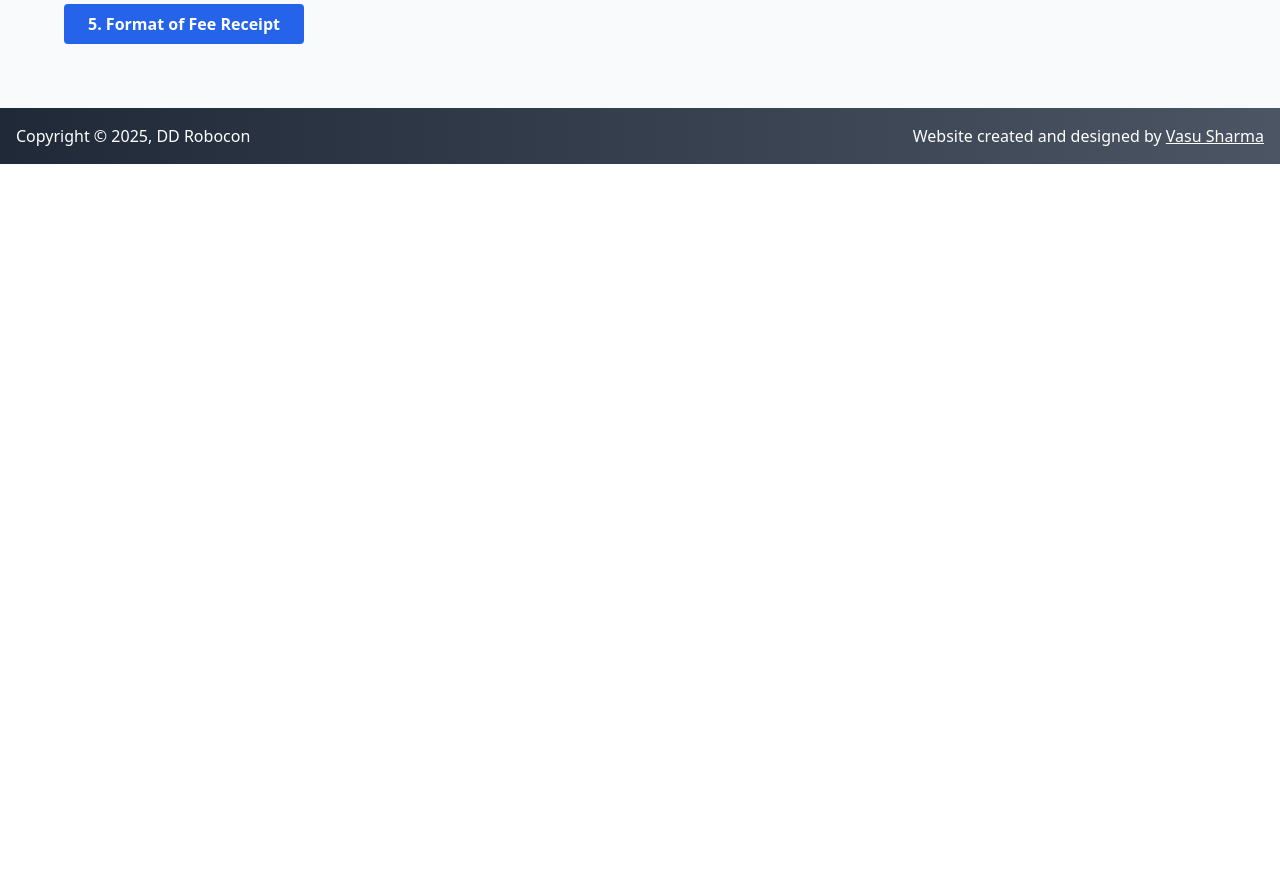
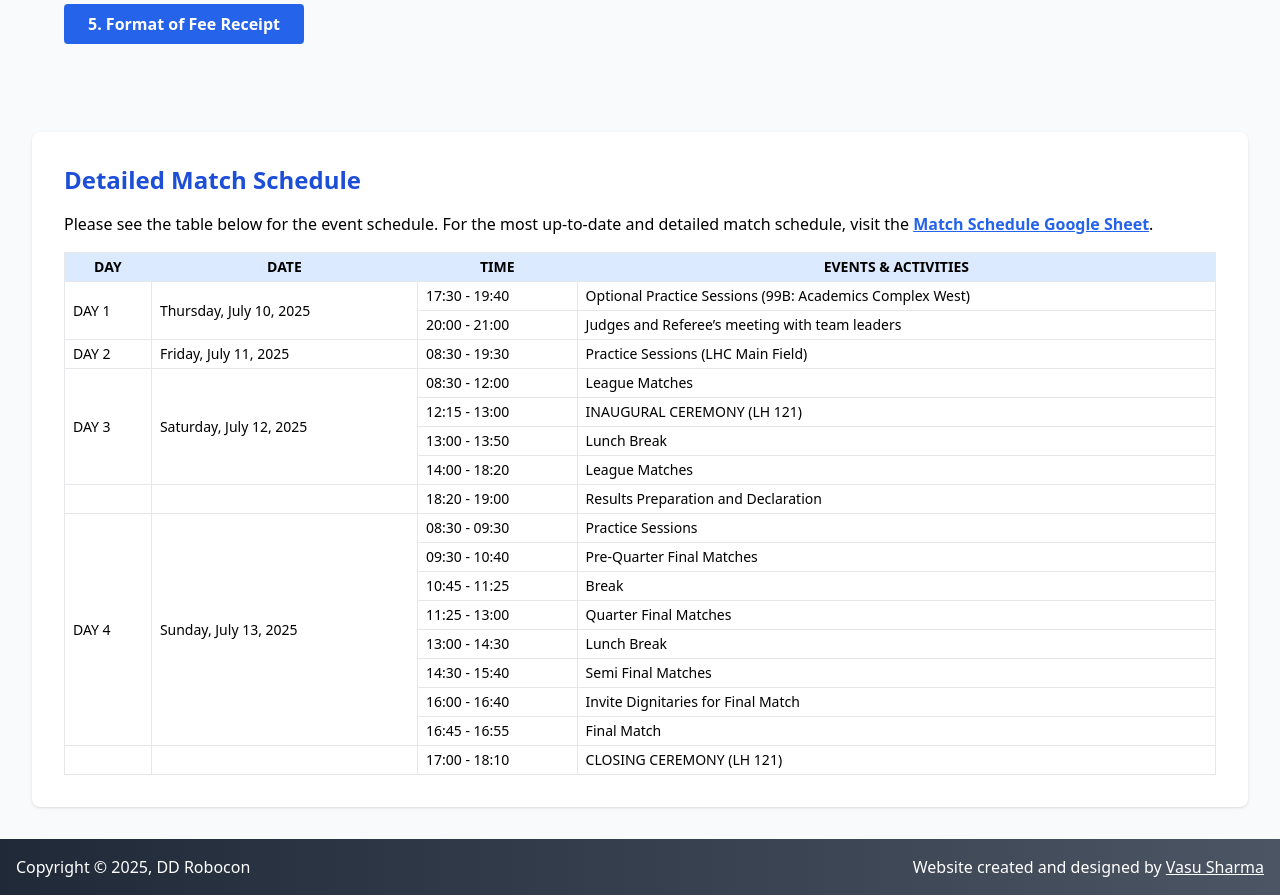
Before and after one commit to vasusharma-code/DD-Robocon, a React (Create React App) app: page /final in a window 1280 px wide. Shown: the part 2020-2915 px from the top of the page. Before the commit the page ends 2184 px from the top, so only its background shows below. Built offline with nearby package versions, Linux system fonts and the light colour scheme.

Commit message:
Schedule Changes

```diff
--- a/src/pages/Stage3.jsx
+++ b/src/pages/Stage3.jsx
@@ -174,6 +174,121 @@ const Stage3 = () => (
       </a>
 
     </div>
+
+    {/* Detailed Match Schedule Section */}
+    <div className="p-8 mt-14 bg-white rounded-lg shadow">
+      <h2 className="text-2xl font-bold text-blue-700 mb-4">Detailed Match Schedule</h2>
+      <p className="mb-4">
+        Please see the table below for the event schedule. For the most up-to-date and detailed match schedule, visit the&nbsp;
+        <a
+          href="https://docs.google.com/spreadsheets/d/1xgQ-aFzw06nT7s3nevdlMi9PL770V9GE/edit?usp=sharing&ouid=104266911694900133464&rtpof=true&sd=true"
+          target="_blank"
+          rel="noopener noreferrer"
+          className="text-blue-600 underline font-semibold"
+        >
+          Match Schedule Google Sheet
+        </a>.
+      </p>
+      <div className="overflow-x-auto">
+        <table className="min-w-full border border-gray-300 text-sm">
+          <thead>
+            <tr className="bg-blue-100">
+              <th className="border px-2 py-1">DAY</th>
+              <th className="border px-2 py-1">DATE</th>
+              <th className="border px-2 py-1">TIME</th>
+              <th className="border px-2 py-1">EVENTS & ACTIVITIES</th>
+            </tr>
+          </thead>
+          <tbody>
+            {/* Day 1 */}
+            <tr>
+              <td className="border px-2 py-1" rowSpan={2}>DAY 1</td>
+              <td className="border px-2 py-1" rowSpan={2}>Thursday, July 10, 2025</td>
+              <td className="border px-2 py-1">17:30 - 19:40</td>
+              <td className="border px-2 py-1">Optional Practice Sessions (99B: Academics Complex West)</td>
+            </tr>
+            <tr>
+              {/* ...empty cells for merged columns... */}
+              <td className="border px-2 py-1">20:00 - 21:00</td>
+              <td className="border px-2 py-1">Judges and Referee’s meeting with team leaders</td>
+            </tr>
+            {/* Day 2 */}
+            <tr>
+              <td className="border px-2 py-1">DAY 2</td>
+              <td className="border px-2 py-1">Friday, July 11, 2025</td>
+              <td className="border px-2 py-1">08:30 - 19:30</td>
+              <td className="border px-2 py-1">Practice Sessions (LHC Main Field)</td>
+            </tr>
+            {/* Day 3 */}
+            <tr>
+              <td className="border px-2 py-1" rowSpan={4}>DAY 3</td>
+              <td className="border px-2 py-1" rowSpan={4}>Saturday, July 12, 2025</td>
+              <td className="border px-2 py-1">08:30 - 12:00</td>
+              <td className="border px-2 py-1">League Matches</td>
+            </tr>
+            <tr>
+              <td className="border px-2 py-1">12:15 - 13:00</td>
+              <td className="border px-2 py-1">INAUGURAL CEREMONY (LH 121)</td>
+            </tr>
+            <tr>
+              <td className="border px-2 py-1">13:00 - 13:50</td>
+              <td className="border px-2 py-1">Lunch Break</td>
+            </tr>
+            <tr>
+              <td className="border px-2 py-1">14:00 - 18:20</td>
+              <td className="border px-2 py-1">League Matches</td>
+            </tr>
+            <tr>
+              <td className="border px-2 py-1"></td>
+              <td className="border px-2 py-1"></td>
+              <td className="border px-2 py-1">18:20 - 19:00</td>
+              <td className="border px-2 py-1">Results Preparation and Declaration</td>
+            </tr>
+            {/* Day 4 */}
+            <tr>
+              <td className="border px-2 py-1" rowSpan={8}>DAY 4</td>
+              <td className="border px-2 py-1" rowSpan={8}>Sunday, July 13, 2025</td>
+              <td className="border px-2 py-1">08:30 - 09:30</td>
+              <td className="border px-2 py-1">Practice Sessions</td>
+            </tr>
+            <tr>
+              <td className="border px-2 py-1">09:30 - 10:40</td>
+              <td className="border px-2 py-1">Pre-Quarter Final Matches</td>
+            </tr>
+            <tr>
+              <td className="border px-2 py-1">10:45 - 11:25</td>
+              <td className="border px-2 py-1">Break</td>
+            </tr>
+            <tr>
+              <td className="border px-2 py-1">11:25 - 13:00</td>
+              <td className="border px-2 py-1">Quarter Final Matches</td>
+            </tr>
+            <tr>
+              <td className="border px-2 py-1">13:00 - 14:30</td>
+              <td className="border px-2 py-1">Lunch Break</td>
+            </tr>
+            <tr>
+              <td className="border px-2 py-1">14:30 - 15:40</td>
+              <td className="border px-2 py-1">Semi Final Matches</td>
+            </tr>
+            <tr>
+              <td className="border px-2 py-1">16:00 - 16:40</td>
+              <td className="border px-2 py-1">Invite Dignitaries for Final Match</td>
+            </tr>
+            <tr>
+              <td className="border px-2 py-1">16:45 - 16:55</td>
+              <td className="border px-2 py-1">Final Match</td>
+            </tr>
+            <tr>
+              <td className="border px-2 py-1"></td>
+              <td className="border px-2 py-1"></td>
+              <td className="border px-2 py-1">17:00 - 18:10</td>
+              <td className="border px-2 py-1">CLOSING CEREMONY (LH 121)</td>
+            </tr>
+          </tbody>
+        </table>
+      </div>
+    </div>
   </div>
 );
 
```
Lines whose indentation alone changed are shown as unchanged.
